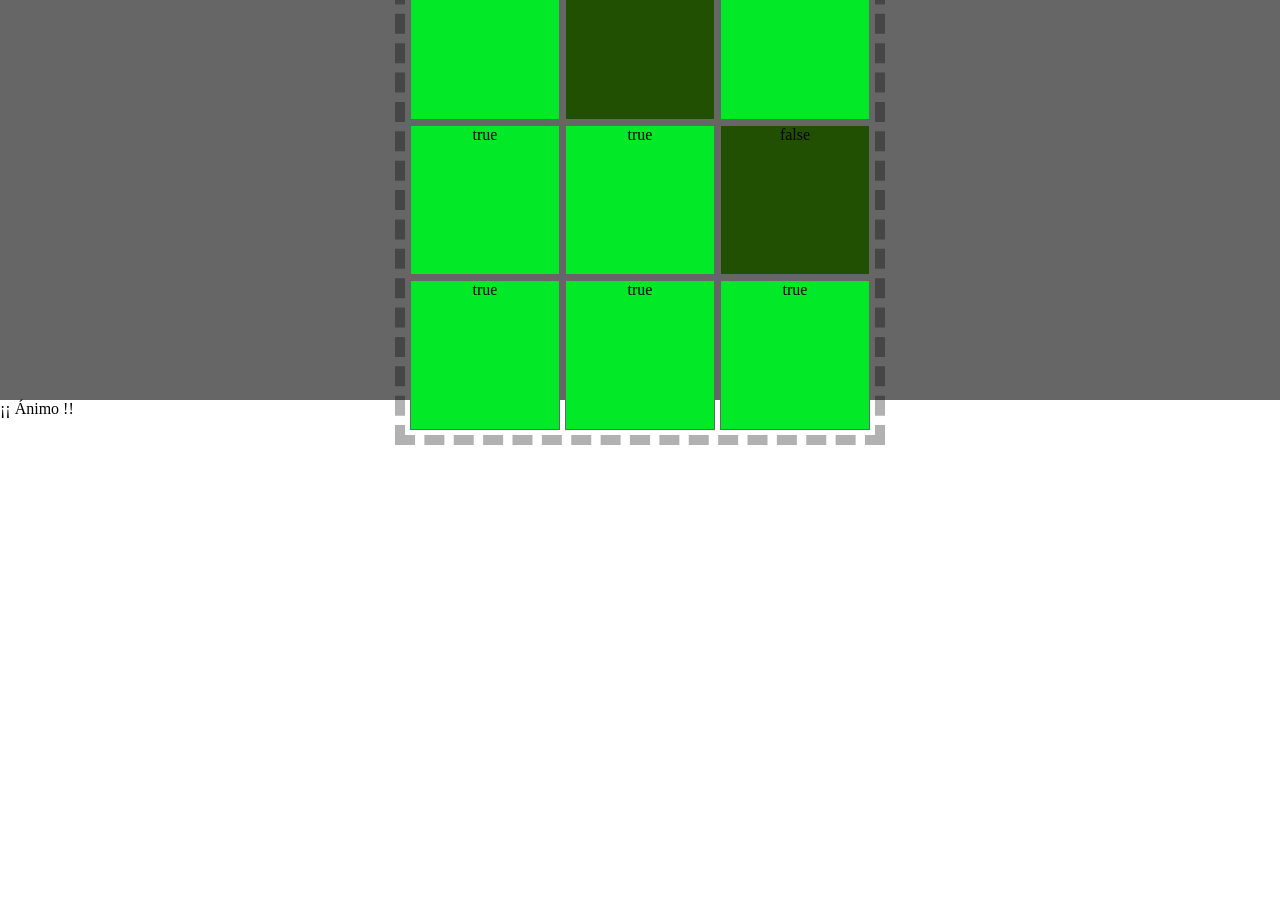
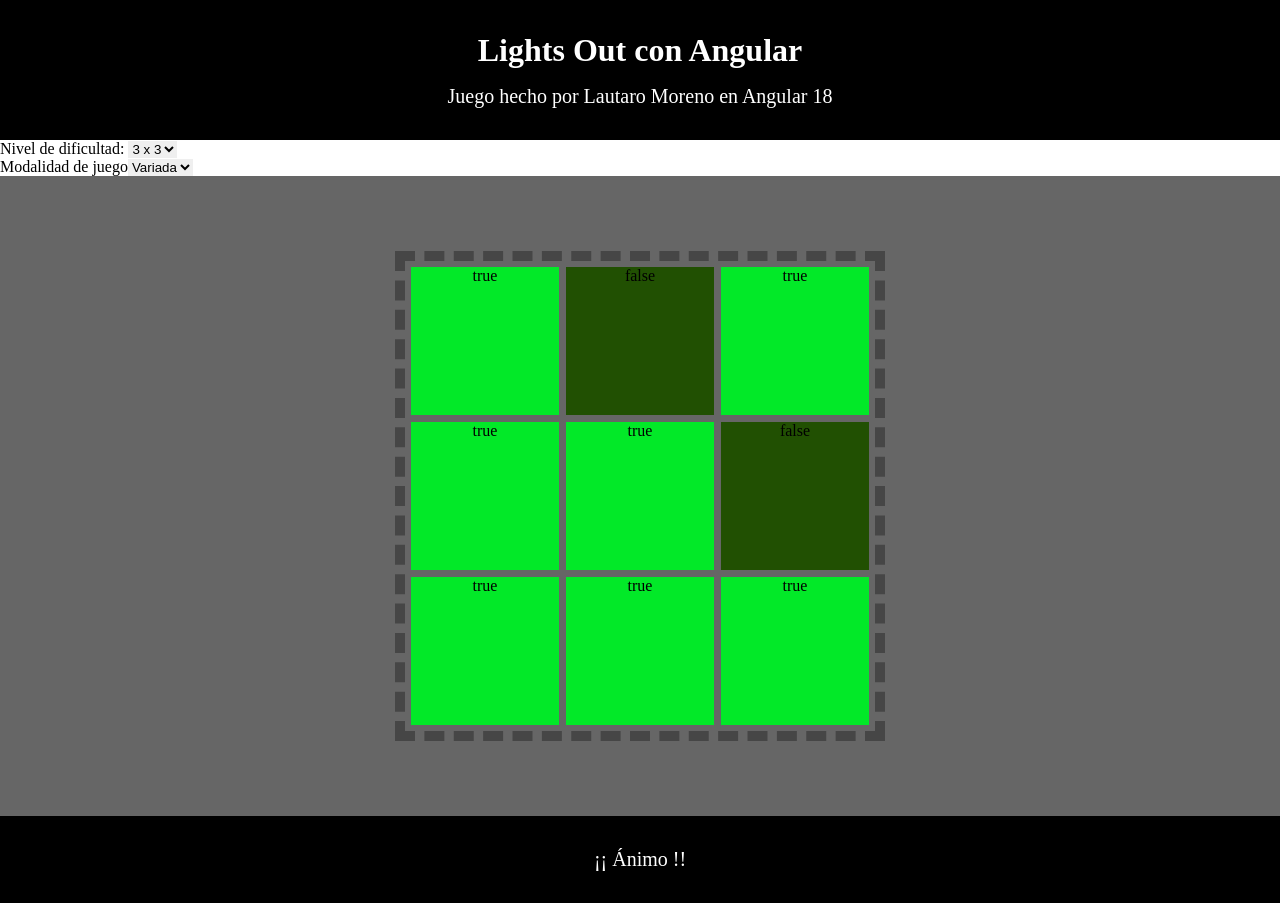
Before and after one commit to LautaroMoreno2002/lights-out, an Angular app: page / in a window 1280 px wide. Before the commit the page ends 800 px from the top, so only its background shows below. Built offline with nearby package versions, Linux system fonts and the light colour scheme.

Commit message:
Prototipo de formulario para configurar la partida

```diff
--- a/src/app/app.component.css
+++ b/src/app/app.component.css
@@ -0,0 +1,12 @@
+header, footer {
+  padding: 2em;
+  background-color: #000;
+  color: #fff;
+  text-align: center;
+  h1 {
+    margin-bottom: .5em;
+  }
+  p {
+    font-size: 20px;
+  }
+}
--- a/src/app/app.component.html
+++ b/src/app/app.component.html
@@ -1,7 +1,30 @@
+<header>
+  <h1>Lights Out con Angular</h1>
+  <p>Juego hecho por Lautaro Moreno en Angular 18</p>
+</header>
+<div class="cont-form">
+  <form>
+    <label for="nivel">Nivel de dificultad: </label>
+    <select name="nivel" id="nivel">
+      <option value="3">3 x 3</option>
+      <option value="4">4 x 4</option>
+      <option value="5">5 x 5</option>
+      <option value="7">7 x 7</option>
+    </select>
+    <br>
+    <label for="modalidad">Modalidad de juego</label>
+    <select name="modalidad" id="modalidad">
+      <option value="1">Variada</option>
+      <option value="2">Clásica</option>
+    </select>
+  </form>
+</div>
 <app-tablero [largoTablero]="3" [modalidad]="2" (juegoFinalizado)="leerEstadoJuego($event)"/>
 
-@if (this.juegoFinalizado === true) {
-  <p>¡¡¡ Felicidades, ganaste !!!</p>
-} @else {
-  <p>¡¡ Ánimo !!</p>
- }
+<footer>
+  @if (this.juegoFinalizado === true) {
+    <p>¡¡¡ Felicidades, ganaste !!!</p>
+  } @else {
+    <p>¡¡ Ánimo !!</p>
+   }
+</footer>
--- a/src/app/tablero/tablero/tablero.component.css
+++ b/src/app/tablero/tablero/tablero.component.css
@@ -1,9 +1,9 @@
 .cont-tablero {
   display: flex;
-  height: 50vh;
   justify-content: center;
   align-items: center;
   background-color: #666;
+  height: 80vh;
 }
 .tablero {
   display: grid;
```
